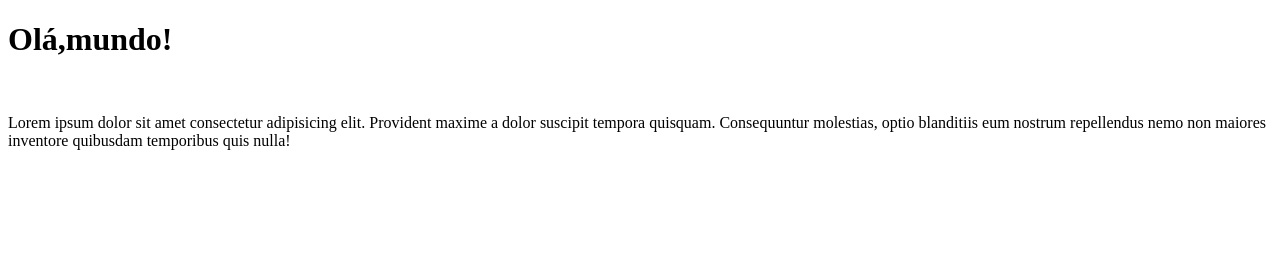
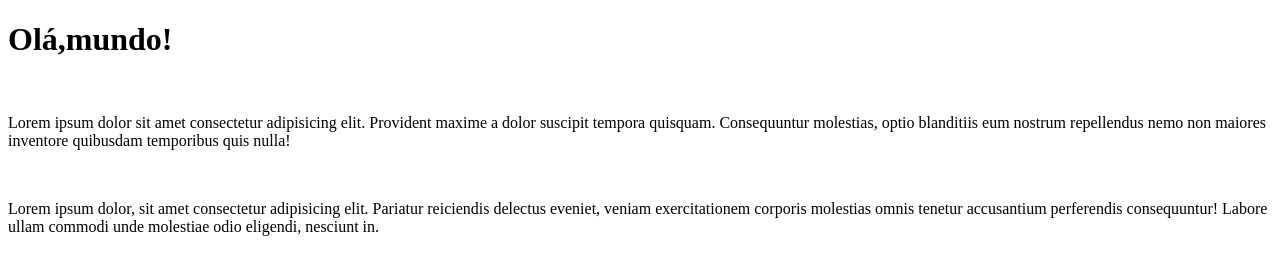
Before and after one commit to lenilsonp40/Curso-JavaScript-Guanabara, a plain HTML site: page exerc01/index.html in a window 1280 px wide. Drawn offline with Linux system fonts and the light colour scheme.

Commit message:
Update index.html

```diff
--- a/exerc01/index.html
+++ b/exerc01/index.html
@@ -10,5 +10,8 @@
     <h1>Olá,mundo!</h1>
     <br>
     <p>Lorem ipsum dolor sit amet consectetur adipisicing elit. Provident maxime a dolor suscipit tempora quisquam. Consequuntur molestias, optio blanditiis eum nostrum repellendus nemo non maiores inventore quibusdam temporibus quis nulla!</p>
+    <br>
+    <p>Lorem ipsum dolor, sit amet consectetur adipisicing elit. Pariatur reiciendis delectus eveniet, veniam exercitationem corporis molestias omnis tenetur accusantium perferendis consequuntur! Labore ullam commodi unde molestiae odio eligendi, nesciunt in.</p>
+
 </body>
 </html>
```
